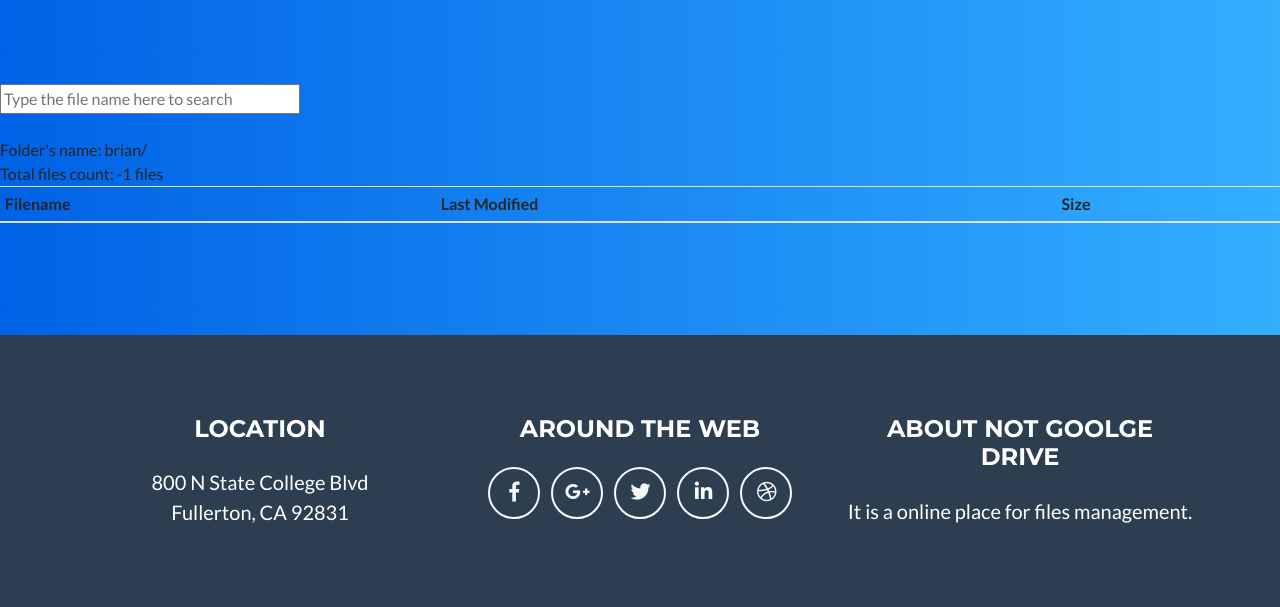
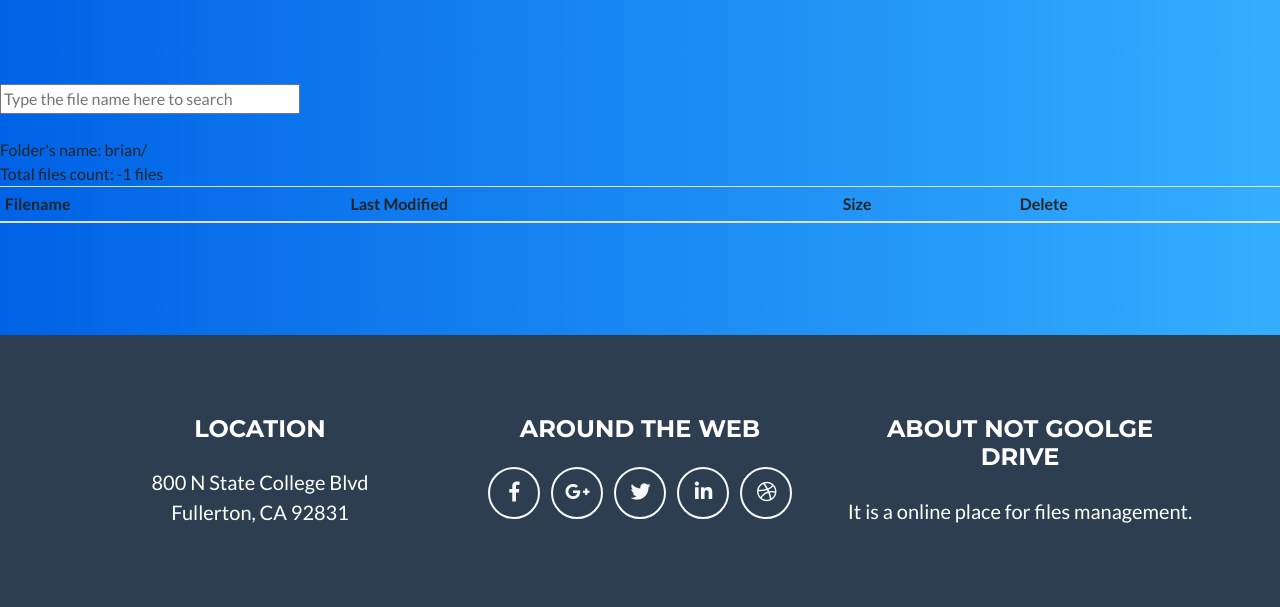
Before and after one commit to ewrybovic/Not-Google-Drive, a PHP site: page /profile.php in a window 1280 px wide. Shown: the part 202-809 px from the top of the page. Run offline with PHP 8.4, Linux system fonts and the light colour scheme; a user stored in the database is signed in; lists and menus that the app fills with data are empty.

Commit message:
add deltete button

```diff
--- a/profile.php
+++ b/profile.php
@@ -79,6 +79,7 @@
           <th>Filename</th>
           <th>Last Modified</th>
           <th>Size</th>
+          <th>Delete</th>
         </tr>
         <?php
         session_start();
@@ -106,6 +107,11 @@
 
             echo "<th>";
             echo "". filesize($target_dir."/".$files[$i]) . " bytes";
+            echo "</th>";
+
+
+            echo "<th>";
+            echo "<a href ='php/delete_file.php?name=$target_dir"."$files[$i]' name= 'delete'>Delete</a>";
             echo "</th>";
 
             echo "</tr>";
```
